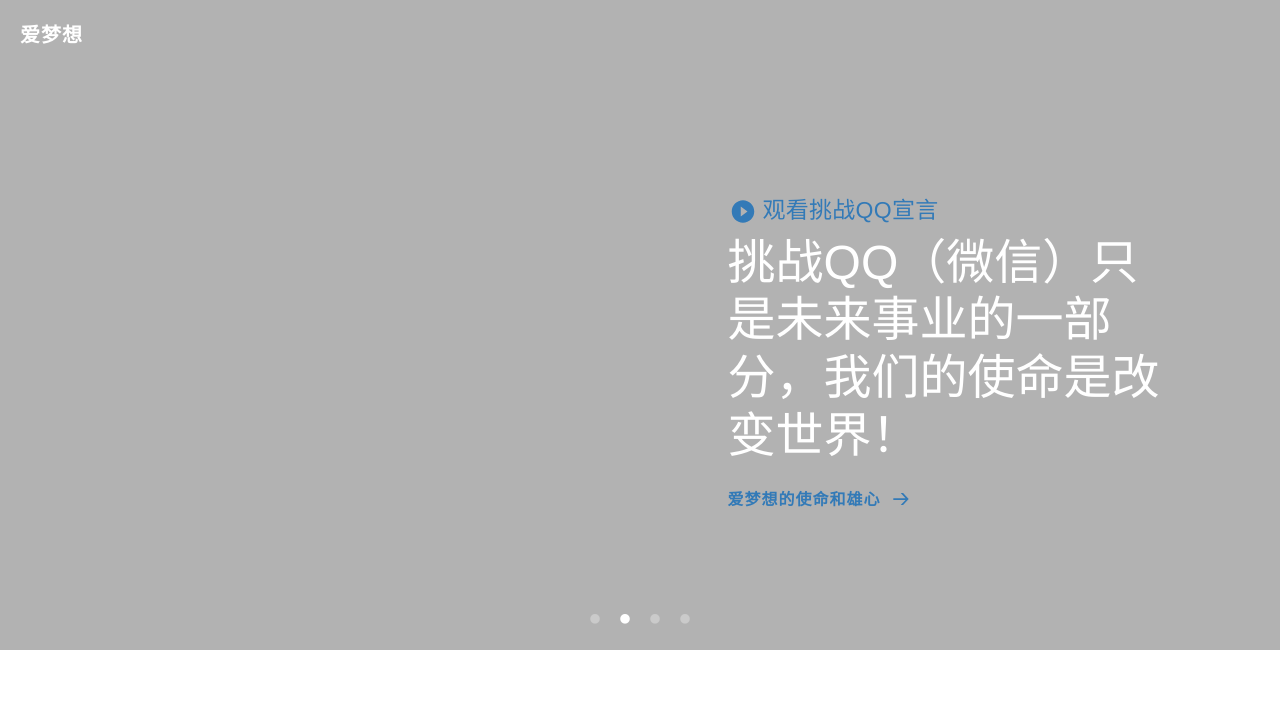
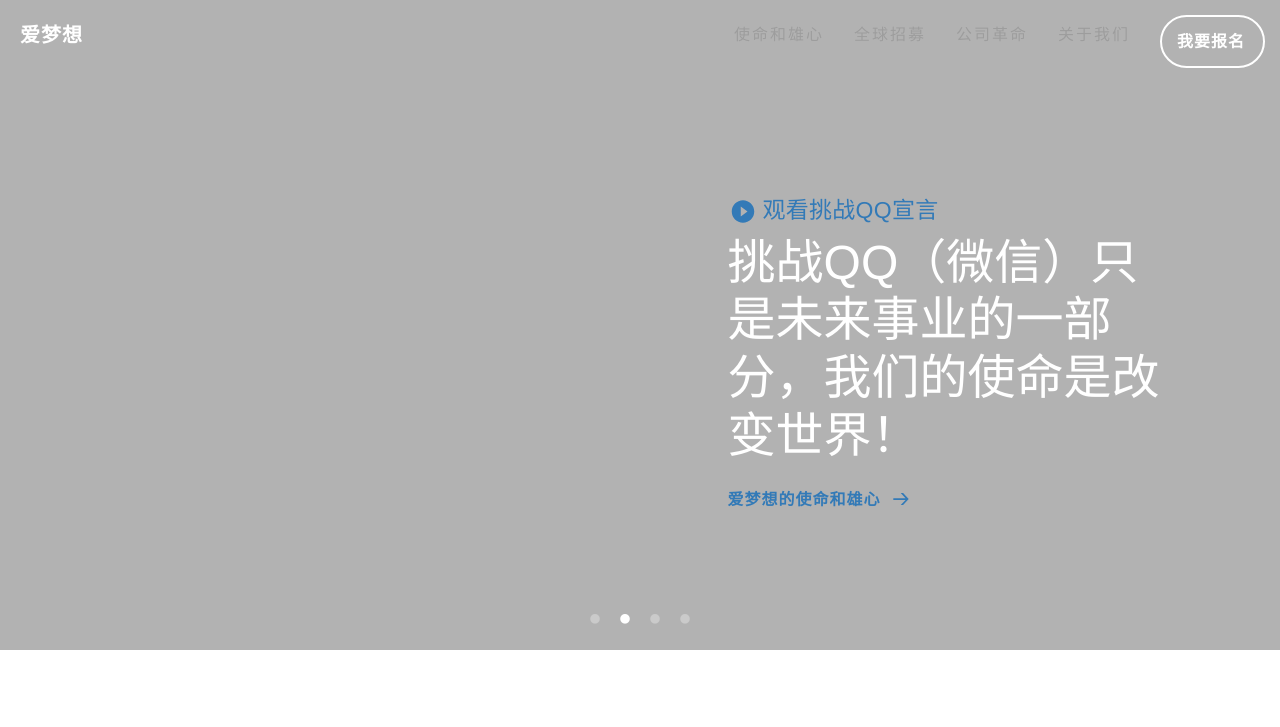
Before and after one commit to mysyfey/OFSite, a plain HTML site: page index.html in a window 1280 px wide. Shown: the top 727 px of the page. Drawn offline with nearby package versions, Linux system fonts and the light colour scheme; a web font is replaced by a local one.

Commit message:
Update index.html

```diff
--- a/index.html
+++ b/index.html
@@ -289,15 +289,15 @@
                     <a class="navbar-brand" href="#">爱梦想</a>
                 </div>
             </div>
-            <!--div id="navbar" class="collapse navbar-collapse sidebar-offcanvas">
+            <div id="navbar" class="collapse navbar-collapse sidebar-offcanvas">
                 <ul class="nav navbar-nav">
-                    <li class="linky"><a href="/idream/ambitions.html">雄心勃勃的爱梦想</a></li>
+                    <li class="linky"><a href="/idream/ambitions.html">使命和雄心</a></li>
                     <li class="linky"><a href="/idream/rtour.html">全球招募</a></li>
                     <li class="linky"><a href="/idream/revolution.html">公司革命</a></li>
                     <li class="linky"><a href="/idream/aboutus.html">关于我们</a></li>
-                    <li><a id="nav-join" href="/idream/joinus.html" class="apple-hollow-button">我要报名</a></li>
+                    <!li><a id="nav-join" href="/idream/joinus.html" class="apple-hollow-button">我要报名</a></li-->
                 </ul>
-            </div-->
+            </div>
             <!--/.nav-collapse -->
         </div>
     </nav>
```
